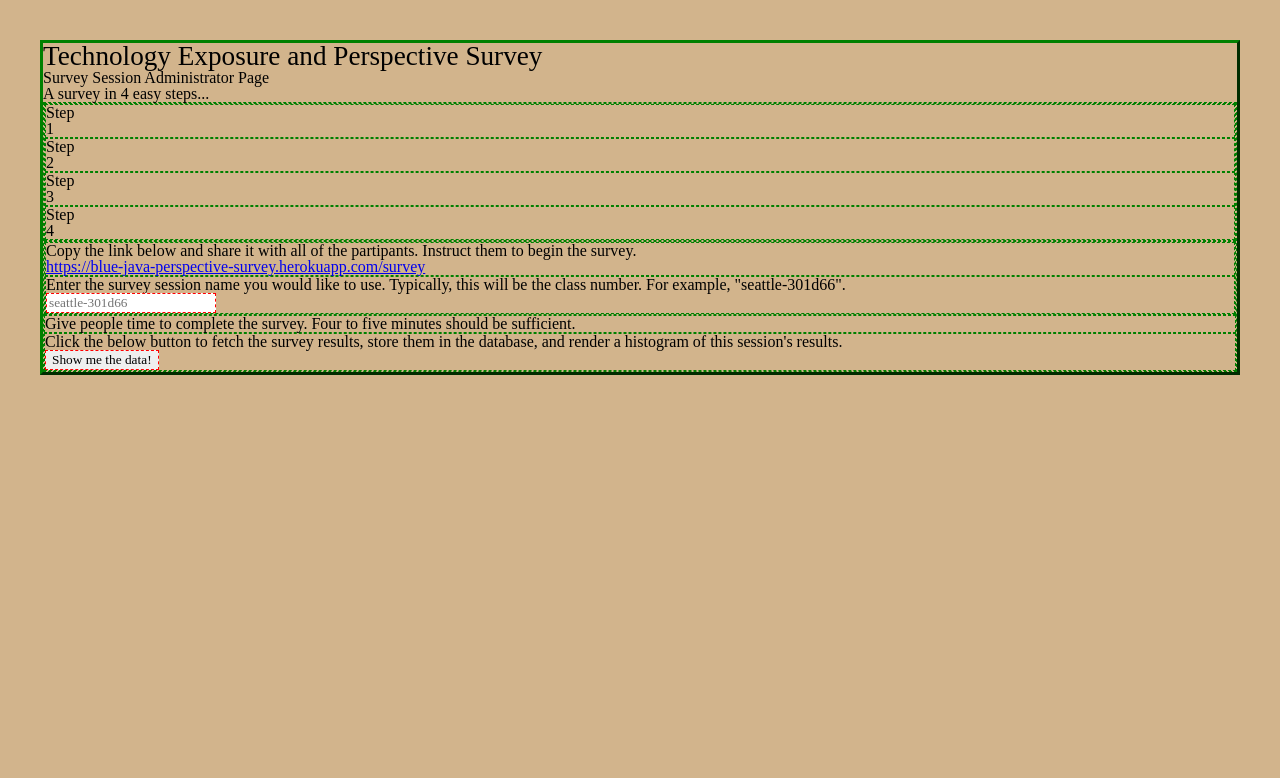
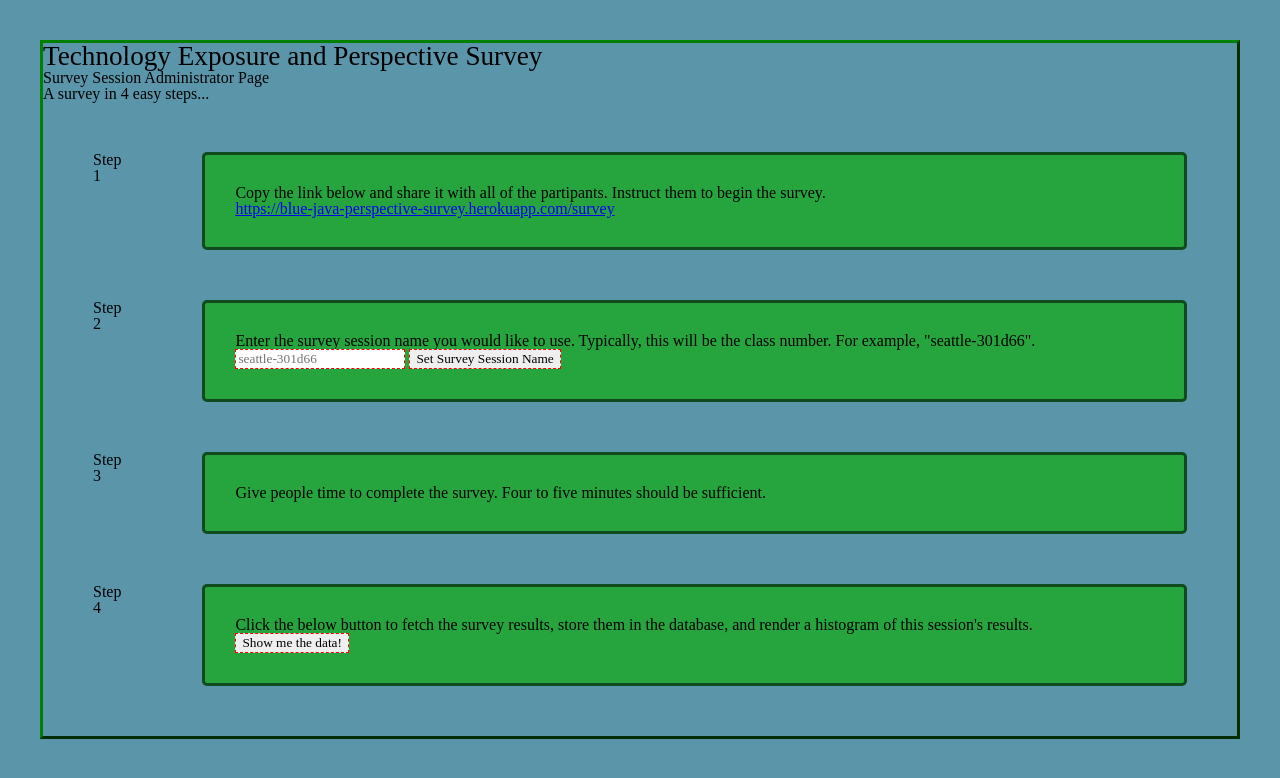
Before and after one commit to codefellows/tech-perspective-survey, a Node server app: page / in a window 1280 px wide. Shown: the top 778 px of the page. Run offline with Node 20, Linux system fonts and the light colour scheme; some web fonts are replaced.

Commit message:
homepage looks nicer...

```diff
--- a/public/styles/homepagecheat.css
+++ b/public/styles/homepagecheat.css
@@ -9,6 +9,7 @@ body{
   background-color: tan;
   margin: 40px;
   border: outset green;
+  background-color: rgb(90, 149, 169);
 }
 
 a{
@@ -20,17 +21,41 @@ h1{
 
 }
 
+admin
 
 div {
   border: green dashed 1px;
 }
 
+.stepBox:nth-child(2) {
+  font-size: 1.2em;
+  color:red;
+}
+
+.stepBox:last-child {
+  font-size: 5em;
+}
+
+.stepRow {
+  display: grid;
+  grid-template-columns: 1fr 9fr;
+  margin: 50px 50px 50px 50px;
+
+}
+
+.instructionBox {
+  border: rgba(0, 0, 0, 0.55) 3px solid;
+  border-radius: 5px;
+  box-shadow: gray 20px;
+  background-color: rgb(38, 165, 63);
+  padding: 30px 30px 30px 30px;
+}
 
 
-#stepNumCol>div {
+/* #stepNumCol>div {
   display: flex;
 }
 
 #stepNumCol>div>p {
   float: right;
-}
+} */
--- a/views/pages/index.ejs
+++ b/views/pages/index.ejs
@@ -17,55 +17,49 @@
       <h2>Survey Session Administrator Page</h2>
       <h3>A survey in 4 easy steps...</h3>
     </header>
-
-
-
-
-
-
-
-
-
-
-
-
     <div id="allSteps">
-      <div class="stepNumCol">
-        <div>
+      <div class="allRows">
+        <div id="rowOne" class="stepRow">
+          <div class="stepBox">
             <p>Step</p>
             <p>1</p>
           </div>
-        <div>
+          <div class="instructionBox">
+            <p>Copy the link below and share it with all of the partipants. Instruct them to begin the survey.</p>
+            <a href="https://blue-java-perspective-survey.herokuapp.com/survey">https://blue-java-perspective-survey.herokuapp.com/survey</a>
+          </div>
+        </div>
+        <div id="rowTwo" class="stepRow">
+          <div class="stepBox">
             <p>Step</p>
             <p>2</p>
           </div>
-        <div>
+          <div class="instructionBox">
+            <p>Enter the survey session name you would like to use.  Typically, this will be the class number.  For example, "seattle-301d66".</p>
+            <form name="defineSessionNameForm" method="post" action="/defineSession">
+              <input id="text" name="sessionName" type="text" placeholder="seattle-301d66"/>
+              <button name="setNameButton" type="submit" class="btn btn-primary">
+                Set Survey Session Name
+              </button>
+            </form>
+          </div>
+        </div>
+        <div id="rowThree" class="stepRow">
+          <div class="stepBox">
             <p>Step</p>
             <p>3</p>
           </div>
-        <div>
+          <div class="instructionBox">
+            <p>Give people time to complete the survey.  Four to five minutes should be sufficient.</p>
+          </div>
+        </div>
+        <div id="rowFour" class="stepRow">
+          <div class="stepBox">
             <p>Step</p>
             <p>4</p>
           </div>
-      </div>
-
-      <div class="stepDirectionCol">
-        <div>
-          <p>Copy the link below and share it with all of the partipants. Instruct them to begin the survey.</p>
-          <a href="https://blue-java-perspective-survey.herokuapp.com/survey">https://blue-java-perspective-survey.herokuapp.com/survey</a>
-        </div>
-        <div>
-          Enter the survey session name you would like to use.  Typically, this will be the class number.  For example, "seattle-301d66".
-          <form name="defineSessionNameForm" method="post" action="/defineSession">
-            <input id="text" name="sessionName" type="text" placeholder="seattle-301d66"/>
-          </form>
-        </div>
-      </div>
-      <div>
-        <p>Give people time to complete the survey.  Four to five minutes should be sufficient.</p>
-      </div>
-      <div>
-        Click the below button to fetch the survey results, store them in the database, and render a histogram of this session's results.
+          <div class="instructionBox">
+            <p>Click the below button to fetch the survey results, store them in the database, and render a histogram of this session's results.</p>
             <form name="getDataForm" method="get" action="/getdata">
               <button name="getDataButton" type="submit" class="btn btn-primary">
                 Show me the data!
@@ -73,34 +67,6 @@
             </form>
           </div>
         </div>
-
-
-
-
-
-    <!-- <form method="post" action="/defineSession">
-      <div class="form-group row">
-        <label for="text" class="col-4 col-form-label">Text Field</label>
-        <div class="col-8">
-          <div class="input-group">
-            <div class="input-group-prepend">
-              <div class="input-group-text">
-                <i class="fa fa-address-card"></i>
       </div>
-            </div>
-            <input id="text" name="text" type="text" class="form-control" />
-          </div>
-        </div>
-      </div>
-
-      <div class="form-group row">
-        <div class="offset-4 col-8">
-          <button name="submit" type="submit" class="btn btn-primary">
-            Show me the data!
-          </button>
-        </div>
-      </div>
-    </form> -->
-    <!-- <a href="/views/pages/survey.ejs">link to survey</a> -->
   </body>
 </html>
```
Lines whose indentation alone changed are shown as unchanged.
